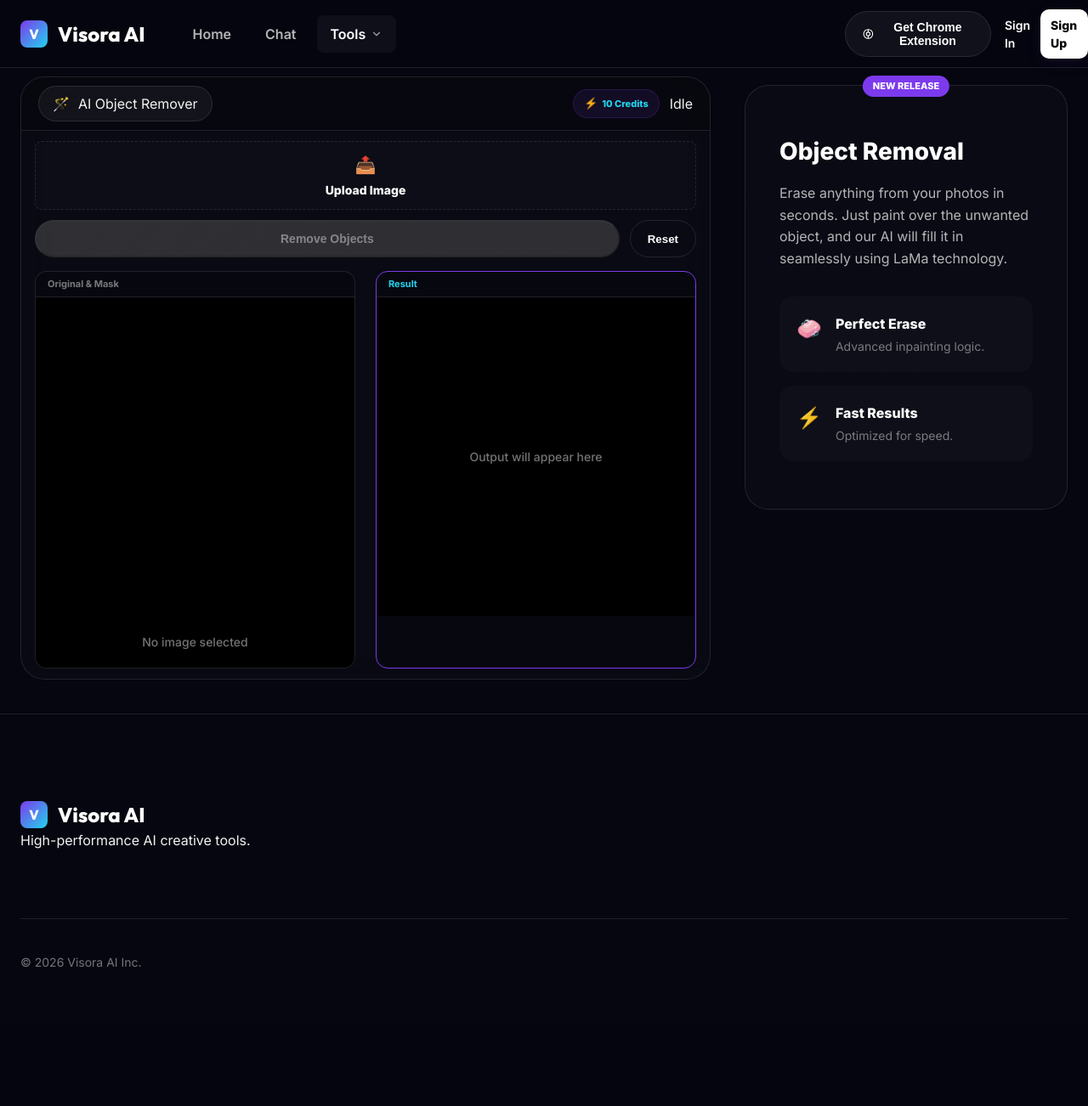
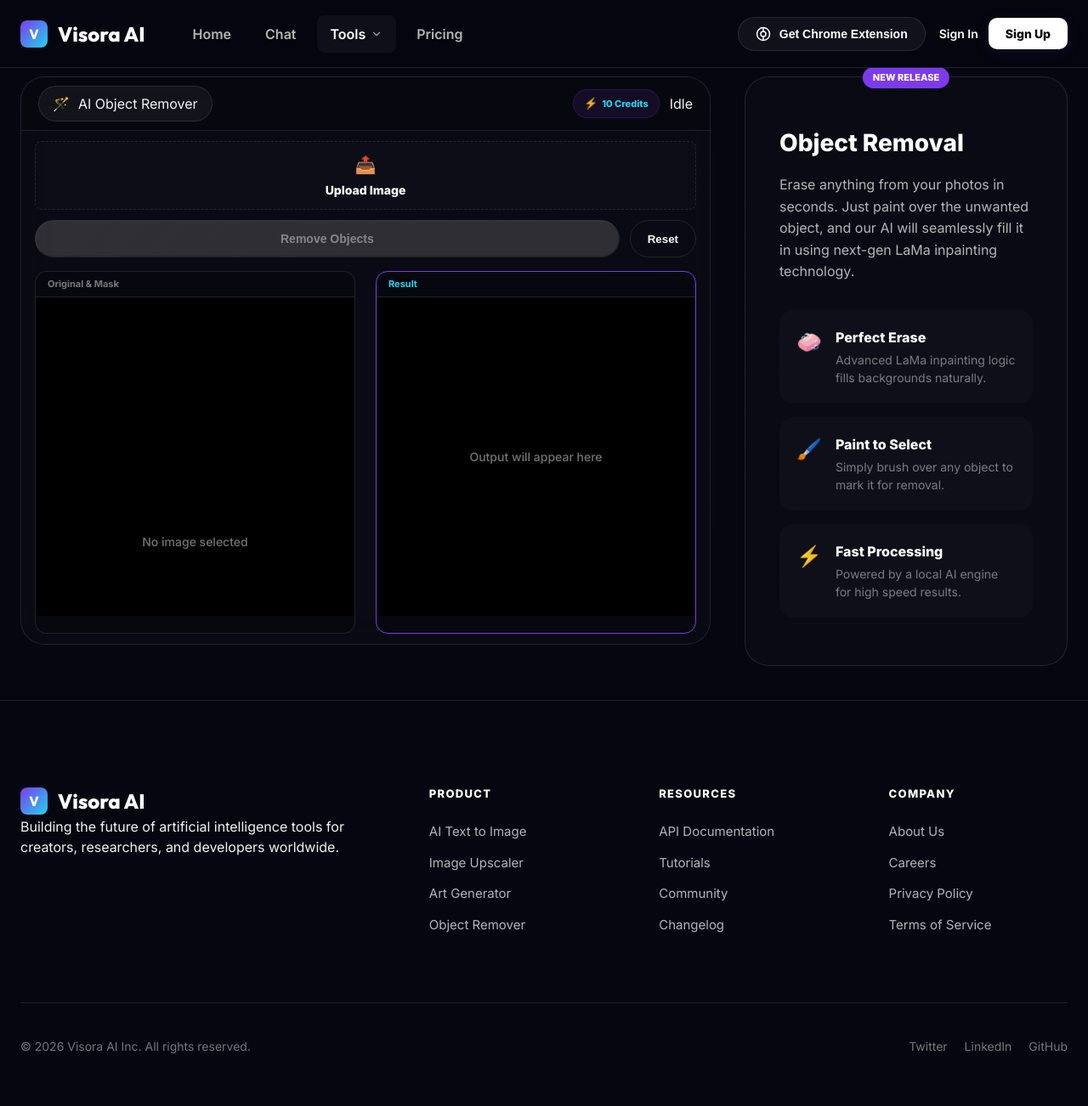
Before and after one commit to diptisahu999/AI-Services, a FastAPI app: template app/templates/image_inpainting.html in a window 1280 px wide. Shown: the whole page at 85% size. Before the commit the page ends 1139 px from the top, so only its background shows below. Run offline with FastAPI, Linux system fonts and the light colour scheme; the template is opened without the code that fills it, so the values that code supplies are empty; a map, chart or similar area stays blank.

Commit message:
Bug fix the remove object UI

```diff
--- a/app/templates/image_inpainting.html
+++ b/app/templates/image_inpainting.html
@@ -15,33 +15,49 @@
         .canvas-container {
             position: relative;
             width: 100%;
-            height: 100%;
+            min-height: 200px;
             display: flex;
             justify-content: center;
             align-items: center;
+            background: rgba(0, 0, 0, 0.3);
+            border-radius: 8px;
             overflow: hidden;
-            background: #000;
-            border-radius: 8px;
         }
 
-        canvas {
+        #mask-canvas {
             max-width: 100%;
-            max-height: 100%;
             cursor: crosshair;
+            display: block;
         }
 
         .brush-controls {
             display: flex;
             align-items: center;
-            gap: 15px;
-            margin-top: 15px;
-            padding: 10px;
+            gap: 12px;
+            margin-top: 12px;
+            padding: 10px 14px;
             background: rgba(255, 255, 255, 0.05);
+            border: 1px solid var(--border);
             border-radius: 10px;
+        }
+
+        .brush-controls label {
+            font-size: 12px;
+            font-weight: 600;
+            color: var(--text-muted);
+            white-space: nowrap;
         }
 
         .brush-size-slider {
             flex-grow: 1;
+            accent-color: var(--primary);
+        }
+
+        #inpainting-outputImg {
+            width: 100%;
+            height: auto;
+            border-radius: 8px;
+            display: none;
         }
     </style>
 </head>
@@ -94,7 +110,6 @@
                                         <polyline points="9 18 15 12 9 6"></polyline>
                                     </svg>
                                 </div>
-
                                 <div class="sidebar-item">
                                     <div class="sidebar-item__link">
                                         <div class="sidebar-item__icon">
@@ -115,7 +130,6 @@
                                         <polyline points="9 18 15 12 9 6"></polyline>
                                     </svg>
                                 </div>
-
                                 <div class="sidebar-item">
                                     <div class="sidebar-item__link">
                                         <div class="sidebar-item__icon">
@@ -165,7 +179,8 @@
                             </div>
                         </div>
                     </div>
-            </div>
+                    <a href="/pricing" class="nav-item">Pricing</a>
+                </nav>
             </div>
             <div class="nav-right">
                 <button class="chrome-btn">
@@ -183,6 +198,8 @@
                         <span class="icon">⚡</span> {{ user.credits }}
                     </div>
                     <div class="user-avatar" id="user-avatar">{{ user.name[0]|upper }}</div>
+
+                    <!-- Profile Dropdown -->
                     <div class="profile-dropdown" id="profile-dropdown">
                         <div class="profile-header">
                             <div class="avatar-large">{{ user.name[0]|upper }}</div>
@@ -201,7 +218,7 @@
                         </div>
                         <div class="profile-menu">
                             <a href="/invite" class="menu-item">Invite</a>
-                        <a href="/api/auth/logout" class="menu-item logout">Logout</a>
+                            <a href="/api/auth/logout" class="menu-item logout" id="logout-btn">Logout</a>
                         </div>
                     </div>
                 </div>
@@ -210,7 +227,8 @@
                     <a href="/login" style="color: #fff; text-decoration: none; font-weight: 600; font-size: 14px;">Sign
                         In</a>
                     <a href="/register" class="btn-primary"
-                    style="padding: 8px 12px; font-size: 14px; border-radius: 10px;">Sign Up</a>
+                        style="padding: 8px 20px; font-size: 14px; border-radius: 10px;">Sign
+                        Up</a>
                 </div>
                 {% endif %}
             </div>
@@ -222,6 +240,8 @@
             <div class="container">
                 <section class="service-block" id="service-inpainting">
                     <div class="service-split">
+
+                        <!-- Work Card -->
                         <div class="work-card" id="inpainting-panel">
                             <div class="work-card__head">
                                 <div class="service-badge">
@@ -236,20 +256,25 @@
 
                             <div class="work-card__body">
                                 <input id="inpainting-fileInput" type="file" accept="image/*" hidden />
+
+                                <!-- Upload Dropzone -->
                                 <div class="uploader" id="inpainting-dropzone" tabindex="0" role="button">
                                     <div class="uploader__icon">📤</div>
                                     <div class="uploader__title">Upload Image</div>
                                     <div class="uploader__sub">Drag & drop or click to upload</div>
                                 </div>
 
+                                <!-- Brush Controls (shown after upload) -->
                                 <div class="brush-controls" id="brush-controls" style="display: none;">
                                     <label>Brush Size</label>
-                                    <input type="range" min="5" max="50" value="20" class="brush-size-slider"
+                                    <input type="range" min="5" max="80" value="25" class="brush-size-slider"
                                         id="brush-size">
                                     <button class="btn--ghost" id="clear-mask-btn"
-                                        style="padding: 5px 10px; font-size: 12px;">Clear Mask</button>
+                                        style="padding: 6px 14px; font-size: 12px; white-space: nowrap;">Clear
+                                        Mask</button>
                                 </div>
 
+                                <!-- Action Buttons -->
                                 <div class="actions">
                                     <button class="btn--primary" id="inpainting-btn" type="button" disabled>Remove
                                         Objects</button>
@@ -257,6 +282,7 @@
                                         disabled>Reset</button>
                                 </div>
 
+                                <!-- Preview Area -->
                                 <div class="preview">
                                     <div class="preview__pane">
                                         <div class="preview__top"><span>Original & Mask</span></div>
@@ -267,6 +293,7 @@
                                             <div class="empty" id="inpainting-inputEmpty">No image selected</div>
                                         </div>
                                     </div>
+
                                     <div class="preview__pane" style="border-color: var(--accent);">
                                         <div class="preview__top"><span style="color: var(--accent2);">Result</span>
                                         </div>
@@ -279,63 +306,118 @@
                                         </div>
                                         <div class="preview__actions" style="padding: 10px;">
                                             <a id="inpainting-downloadBtn" class="btn--primary" href="#"
-                                                download="cleaned-image.png"
-                                                style="display:none; width: 100%; border-radius: 8px; text-align: center;">Download</a>
-                                        </div>
-                                    </div>
+                                                download="removed-object.png"
+                                                style="display:none; width: 100%; border-radius: 8px; text-align: center;">Download
+                                                Result</a>
                                         </div>
                                     </div>
                                 </div>
 
+                            </div>
+                        </div>
+
+                        <!-- Aside Description -->
                         <aside class="desc-card">
                             <div class="premium-badge">New Release</div>
                             <h3 class="desc-card__title">Object Removal</h3>
                             <p class="desc-card__text">Erase anything from your photos in seconds. Just paint over the
-                                unwanted object, and our AI will fill it in seamlessly using LaMa technology.</p>
+                                unwanted
+                                object, and our AI will seamlessly fill it in using next-gen LaMa inpainting technology.
+                            </p>
                             <div class="desc-points">
                                 <div class="point">
                                     <div class="point__icon">🧼</div>
                                     <div>
                                         <div class="point__title">Perfect Erase</div>
-                                        <div class="point__text">Advanced inpainting logic.</div>
+                                        <div class="point__text">Advanced LaMa inpainting logic fills backgrounds
+                                            naturally.</div>
+                                    </div>
+                                </div>
+                                <div class="point">
+                                    <div class="point__icon">🖌️</div>
+                                    <div>
+                                        <div class="point__title">Paint to Select</div>
+                                        <div class="point__text">Simply brush over any object to mark it for removal.
+                                        </div>
                                     </div>
                                 </div>
                                 <div class="point">
                                     <div class="point__icon">⚡</div>
                                     <div>
-                                        <div class="point__title">Fast Results</div>
-                                        <div class="point__text">Optimized for speed.</div>
+                                        <div class="point__title">Fast Processing</div>
+                                        <div class="point__text">Powered by a local AI engine for high speed results.
+                                        </div>
                                     </div>
                                 </div>
                             </div>
                         </aside>
+
                     </div>
                 </section>
             </div>
         </section>
+    </main>
 
+    <!-- Footer -->
     <footer class="footer">
         <div class="container">
             <div class="footer__grid">
                 <div class="footer__brand">
                     <a class="brand" href="/">
-                            <div class="brand__logo">V</div><span>Visora AI</span>
+                        <div class="brand__logo">V</div>
+                        <span>Visora AI</span>
                     </a>
-                        <p>High-performance AI creative tools.</p>
+                    <p>Building the future of artificial intelligence tools for creators, researchers, and developers
+                        worldwide.
+                    </p>
                 </div>
-                    <!-- Footer columns ... -->
+                <div class="footer-col">
+                    <h4>Product</h4>
+                    <div class="footer-list">
+                        <a href="/text-to-image">AI Text to Image</a>
+                        <a href="/image-cleaner">Image Upscaler</a>
+                        <a href="/image-to-art">Art Generator</a>
+                        <a href="/image-inpainting">Object Remover</a>
                     </div>
-                <div class="footer__bottom"><span>&copy; 2026 Visora AI Inc.</span></div>
+                </div>
+                <div class="footer-col">
+                    <h4>Resources</h4>
+                    <div class="footer-list">
+                        <a href="#">API Documentation</a>
+                        <a href="#">Tutorials</a>
+                        <a href="#">Community</a>
+                        <a href="#">Changelog</a>
+                    </div>
+                </div>
+                <div class="footer-col">
+                    <h4>Company</h4>
+                    <div class="footer-list">
+                        <a href="#">About Us</a>
+                        <a href="#">Careers</a>
+                        <a href="#">Privacy Policy</a>
+                        <a href="#">Terms of Service</a>
+                    </div>
+                </div>
+            </div>
+            <div class="footer__bottom">
+                <span>&copy; 2026 Visora AI Inc. All rights reserved.</span>
+                <div style="display: flex; gap: 20px;">
+                    <a href="#">Twitter</a>
+                    <a href="#">LinkedIn</a>
+                    <a href="#">GitHub</a>
+                </div>
+            </div>
         </div>
     </footer>
-    </main>
 
     <script src="/static/js/index.js"></script>
+
+    <!-- Global Modal -->
     <div class="modal-overlay" id="global-modal">
         <div class="modal-content">
             <div class="modal-icon" id="modal-icon">⚡</div>
             <h3 class="modal-title" id="modal-title">Notification</h3>
-            <p class="modal-message" id="modal-message"></p>
+            <p class="modal-message" id="modal-message">Message goes here...</p>
             <button class="btn-modal" onclick="closeModal()">Got it</button>
         </div>
     </div>
```
Lines whose indentation alone changed are shown as unchanged.
